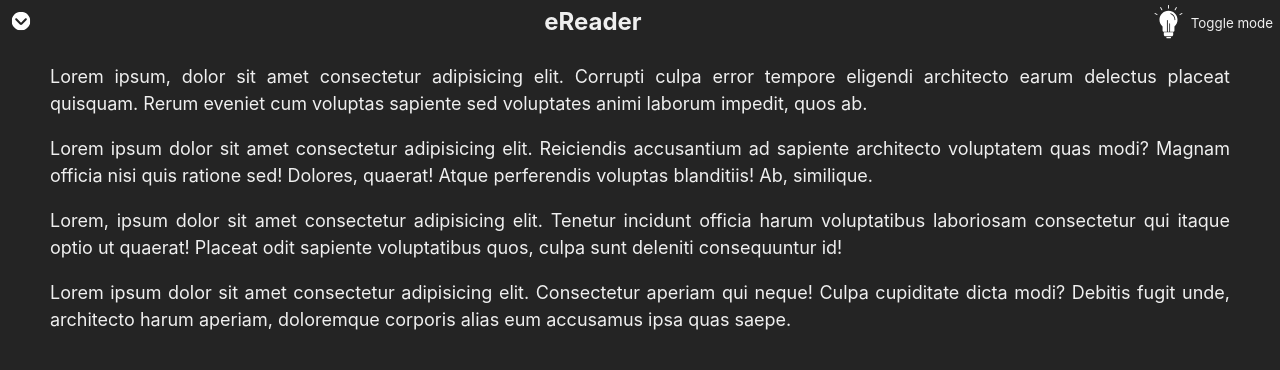
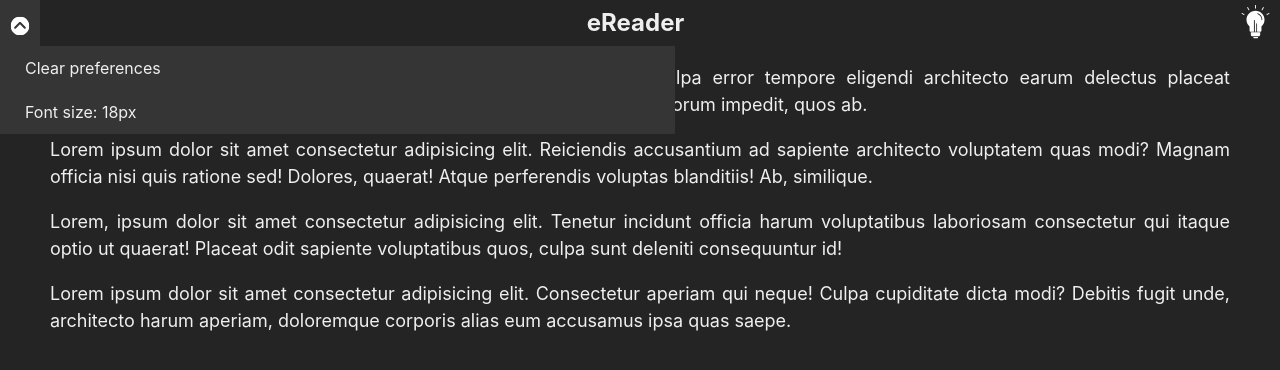
Before and after one commit to biancashiromoto/eReader, a React (Vite) app: page / in a window 1280 px wide. Shown: the top 370 px of the page. Built offline with nearby package versions, Linux system fonts and the light colour scheme.

Commit message:
refactor: Change triggering events and replace 'Toggle mode' button for a span tag

```diff
--- a/src/components/Header/Header.tsx
+++ b/src/components/Header/Header.tsx
@@ -42,7 +42,7 @@ const Header = () => {
       <div
         className={style["header-container"]}
       >
-        <Button
+        <span
           aria-label="Toggle menu"
           className={`${
             config.isDarkModeOn ?
@@ -54,16 +54,15 @@ const Header = () => {
             }
             `}
           data-testid="toggle-menu-button"
-          name="toggle-menu-button"
           onClick={() => setIsMenuHidden(prevState => !prevState)}
-          role="button"
+          onMouseOver={() => setIsMenuHidden(false)}
+          onMouseLeave={() => setIsMenuHidden(true)}
         />
         <h1>eReader</h1>
         <Button
           aria-label="Toggle mode"
           className={`${config.isDarkModeOn ? style["toggle-mode-button-dark"] : style["toggle-mode-button-light"]} toggle-mode-button`}
           data-testid="toggle-mode-button"
-          label="Toggle mode"
           name="toggle-mode-button"
           onClick={() => {
             utils.toggleMode(config.isDarkModeOn);
@@ -77,6 +76,8 @@ const Header = () => {
       </div>
       <nav
         data-testid="header-navbar"
+        onMouseOver={() => setIsMenuHidden(false)}
+        onMouseLeave={() => setIsMenuHidden(true)}
       >
         {isMenuHidden ? null : (
         <ul
@@ -84,10 +85,17 @@ const Header = () => {
           data-testid="header-ul"
         >
           <li
+            data-testid="clear-preferences"
+            onClick={() => {
+              clearPreferences();
+            }}
+          >
+            Clear preferences
+          </li>
+          <li
             data-testid="font-size-control"
-            onClick={() => {
-              setIsFontSizeControlHidden((prevState) => !prevState);
-            }}
+            onMouseOver={() => setIsFontSizeControlHidden(false)}
+            onMouseLeave={() => setIsFontSizeControlHidden(true)}
           >
             {`Font size: ${config.fontSize}px`}
             <div
@@ -100,10 +108,9 @@ const Header = () => {
                   className={`${style["decrease-font-size-button"]} ${style["font-size-button"]}`}
                   data-testid="decrease-font-size-button"
                   name="decrease-font-size"
-                  label="-"
                   onClick={() => resizeFont(config.fontSize - 1)}
                   aria-label="Decrease font size"
-                  role="button"
+                  label="-"
                 />
                 <input
                   id="font-size-range"
@@ -117,22 +124,14 @@ const Header = () => {
                 <Button
                   className={`${style["increase-font-size-button"]} ${style["font-size-button"]}`}
                   data-testid="increase-font-size-button"
+                  name="increase-font-size"
+                  onClick={() => resizeFont(config.fontSize + 1)}
+                  aria-label="Increase font size"
                   label="+"
-                    name="increase-font-size"
-                    onClick={() => resizeFont(config.fontSize + 1)}aria-label="Increase font size"
-                    role="button"
                 />
               </div>
             )}
           </div>
-          </li>
-          <li
-            data-testid="clear-preferences"
-            onClick={() => {
-              clearPreferences();
-            }}
-          >
-            Clear preferences
           </li>
         </ul>
         )}
```
Lines whose indentation alone changed are shown as unchanged.
